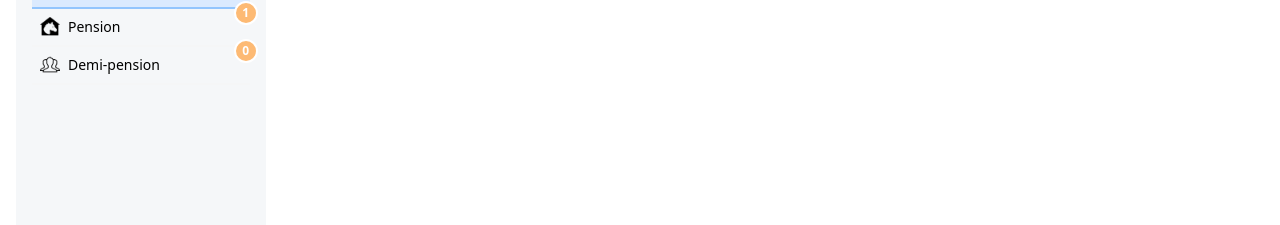
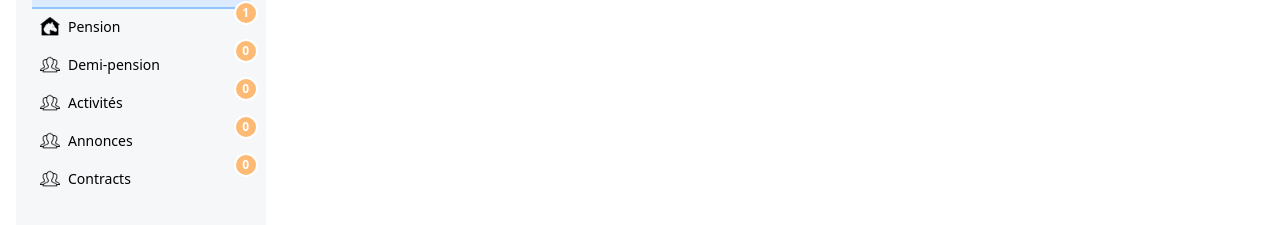
Before and after one commit to filouDeNesque/resa_app, a Next.js app: page /dashboard in a window 1280 px wide. Shown: the part 357-582 px from the top of the page. Built offline with nearby package versions, Linux system fonts and the light colour scheme; no server answers; the database is empty.

Commit message:
refactor menu dashboard

```diff
--- a/src/components/Dashboard/LeftSideContainer/LeftSideContainer.tsx
+++ b/src/components/Dashboard/LeftSideContainer/LeftSideContainer.tsx
@@ -46,14 +46,15 @@ const LeftSideContainer: React.FC<LeftSideContainerProps> = ({ style, onContentC
 export default LeftSideContainer;
 
 const menuComponent: Menu[] = [
-    { title: "Chevaux", icone: chevalICo, total:12 },
-    { title: "Pension", icone: StabICo, total:1 },
-    { title: "Demi-pension", icone: DemiPICo, total:0 },
+    { title: "Chevaux", icone: chevalICo, total:12, level:1, label:"Horse" },
+    { title: "Pension", icone: StabICo, total:1, level:1, label:"Stable" },
+    { title: "Demi-pension", icone: DemiPICo, total:0, level:1, label:"halfLeaf" },
+    { title: "Activités", icone: DemiPICo, total:0, level:1, label:"Activities" },
+    { title: "Annonces", icone: DemiPICo, total:0, level:1, label:"Annonces" },
+    { title: "Contracts", icone: DemiPICo, total:0, level:1, label:"Contracts" },
 ]
 
 const menuactionHorse: Menu[] = [
-    { title: "Liste", icone: listeICo },
-    { title: "Add", icone: AddICo },
+    { title: "Liste", icone: listeICo, level: 2, label: "table" },
+    { title: "Add", icone: AddICo, level: 2, label: "formHorse" },
 ]
-
-// TODO: Allow comportement to match component
--- a/src/components/Dashboard/LeftSideContainer/ListeMenu.tsx
+++ b/src/components/Dashboard/LeftSideContainer/ListeMenu.tsx
@@ -14,7 +14,6 @@ interface ListeMenuProps {
     onMenuChange?: (newMenu: Menu[]) => void;
     onMenuItemClick?: (newContent: "form" | "table") => void
     changeMenu?: (menuName: menuType) => void;
-
 }
 
 export const ListeMenu: React.FC<ListeMenuProps> = ({ menu, onMenuChange, onMenuItemClick, changeMenu }) => {
@@ -23,29 +22,49 @@ export const ListeMenu: React.FC<ListeMenuProps> = ({ menu, onMenuChange, onMenu
         UseHorseByhalfLeaseUserIdData
     } = useHorseData();
 
-    const handleItemClick = (index: number) => {
+    const handleItemClick = (index: number, item: Menu) => {
+
+        console.log("========item========")
+        console.log("item level: ", item.level)
+        console.log("item label: ", item.label)
+
         setSelectedItem(index);
-        if (onMenuItemClick) {
-            if (index === 0) {
+        if (item.level == 2 && onMenuItemClick) {
+            if (item.label === "table") {
                 onMenuItemClick("table")
-            } if (index === 1) {
+            } else {
                 onMenuItemClick("form")
             }
         }
-        if (onMenuChange) {
-
-            if (index === 0) {
+        if (item.level == 1 && onMenuChange) {
+            if (item.label == "Horse") {
                 onMenuChange(menuactionHorse);
                 if (changeMenu) {
                     changeMenu("horseListe")
                 }
-            } else if (index === 1) {
+            } else if (item.label == "Stable") {
                 onMenuChange(menuactionPension);
                 if (changeMenu) {
                     changeMenu("stabListe")
                 }
-            } else if (index === 2) {
+            } else if (item.label == "halfLeaf") {
                 onMenuChange(menuActionDemiPension);
+                if (changeMenu) {
+                    changeMenu("halfLeaseUserList")
+                }
+            } else if (item.label == "Activities") {
+                onMenuChange(menuActionActivities);
+                if (changeMenu) {
+                    changeMenu("halfLeaseUserList")
+                }
+            } else if (item.label == "Annonces") {
+                onMenuChange(menuActionAnnonces);
+                if (changeMenu) {
+                    changeMenu("halfLeaseUserList")
+                }
+            }
+            else if (item.label == "Contracts") {
+                onMenuChange(menuActionContracts);
                 if (changeMenu) {
                     changeMenu("halfLeaseUserList")
                 }
@@ -60,7 +79,7 @@ export const ListeMenu: React.FC<ListeMenuProps> = ({ menu, onMenuChange, onMenu
                     <li
                         key={index}
                         className={`${Style.liMenu as string} ${selectedItem === index ? Style.selected || "" : ""}`}
-                        onClick={() => handleItemClick(index)}
+                        onClick={() => handleItemClick(index, item)}
                     >
                         <Image
                             src={item.icone}
@@ -85,17 +104,32 @@ export const ListeMenu: React.FC<ListeMenuProps> = ({ menu, onMenuChange, onMenu
 
 
 const menuactionHorse: Menu[] = [
-    { title: "Liste", icone: listeICo },
-    { title: "Add", icone: AddICo },
+    { title: "Liste", icone: listeICo, level: 2, label: "table" },
+    { title: "Add", icone: AddICo, level: 2, label: "formHorse" },
 ]
 
 
 const menuactionPension: Menu[] = [
-    { title: "Liste Pension", icone: listeICo },
-    { title: "Add Pension", icone: AddICo },
+    { title: "Liste Pension", icone: listeICo, level: 2, label: "table" },
+    { title: "Add Pension", icone: AddICo, level: 2, label: "formStab" },
 ]
 
 const menuActionDemiPension: Menu[] = [
-    { title: "Liste Demi Pension", icone: listeICo },
-    { title: "Add Demi Pension", icone: AddICo },
+    { title: "Liste Demi Pension", icone: listeICo, level: 2, label: "table" }
 ]
+
+const menuActionActivities: Menu[] = [
+    { title: "Liste Activities", icone: listeICo, level: 2, label: "table" },
+    { title: "New", icone: AddICo, level: 2, label: "formActivities" },
+
+]
+
+const menuActionAnnonces: Menu[] = [
+    { title: "Liste Annonces", icone: listeICo, level: 2, label: "table" },
+    { title: "New", icone: AddICo, level: 2, label: "formAnnonce" },
+
+]
+
+const menuActionContracts: Menu[] = [
+    { title: "Liste Contracts", icone: listeICo, level: 2, label: "table" }
+]
--- a/src/components/Dashboard/LeftSideContainer/leftsideContainer.interface.ts
+++ b/src/components/Dashboard/LeftSideContainer/leftsideContainer.interface.ts
@@ -3,5 +3,20 @@ import { type StaticImageData } from "next/image";
 export interface Menu {
     title: string,
     icone: StaticImageData,
-    total?: number
+    total?: number,
+    level: 1 | 2 | 3,
+    label: MenuLabel
 }
+
+export type MenuLabel =
+    | "formHorse"
+    | "table"
+    | "formStab"
+    | "formAnnonce"
+    | "formActivities"
+    | "Horse"
+    | "Stable"
+    | "halfLeaf"
+    | "Activities"
+    | "Annonces"
+    | "Contracts";
--- a/src/components/Dashboard/MainCenterContainer/MainCenterContainer.tsx
+++ b/src/components/Dashboard/MainCenterContainer/MainCenterContainer.tsx
@@ -12,7 +12,6 @@ interface ChildComponentProps {
 }
 
 type menuType = 'horseListe' | 'stabListe' | 'halfLeaseUserList'
-
 
 const MainCenterContainer: React.FC<ChildComponentProps> = ({ style, content, menuType }) => {
     const onSubmit = (horse?: Horse, stab?: Stabs) => {
--- a/src/components/Dashboard/MainCenterContainer/TableListe/TableListe.tsx
+++ b/src/components/Dashboard/MainCenterContainer/TableListe/TableListe.tsx
@@ -52,13 +52,11 @@ const TableListe: React.FC<tableListeProps> = ({
 
     useEffect(() => {
         if (menuType === "horseListe") {
-            console.log("menu change horseliste")
             UseHorseByUserIdData(userId).catch((error) => {
                 console.log(error)
             })
             setHeaderMenu(titleTabHorseListe)
         } else if (menuType === "stabListe") {
-            console.log("menu change stabliste")
             setHeaderMenu(titleTabStabList)
             if (Array.isArray(horseData)) {
                 const stabId: (string | null)[] = horseData.map((horse: Horse) => horse.stabId);
@@ -69,7 +67,6 @@ const TableListe: React.FC<tableListeProps> = ({
             }
 
         } else if (menuType === "halfLeaseUserList") {
-            console.log("menu change halfleaseUserList")
             UseHorseByhalfLeaseUserIdData(userId).catch((error) => {
                 console.log(error)
             })
--- a/src/pages/dashboard/index.tsx
+++ b/src/pages/dashboard/index.tsx
@@ -7,11 +7,6 @@ const Dashboard = () => {
             <Layout>
                 <DashboardContainer></DashboardContainer>
             </Layout>
-            {/* boxliste Accès a la liste entière de chevaux  */}
-            {/* title liste possibilité d'avoir un children le logo et le title peuvent changer/}
-            {/* filtre accès a la liste des stabs dans la liste + filtre accès a la liste des noms dans la liste filtre avec les option  */}
-            {/* liste toute les entrer possibilite peux diriger vers le form update ou delete /}
-            {/* boxliste Accès a la liste entière + Accès au nom des ecurie par id */}
         </>
     );
 };
```
